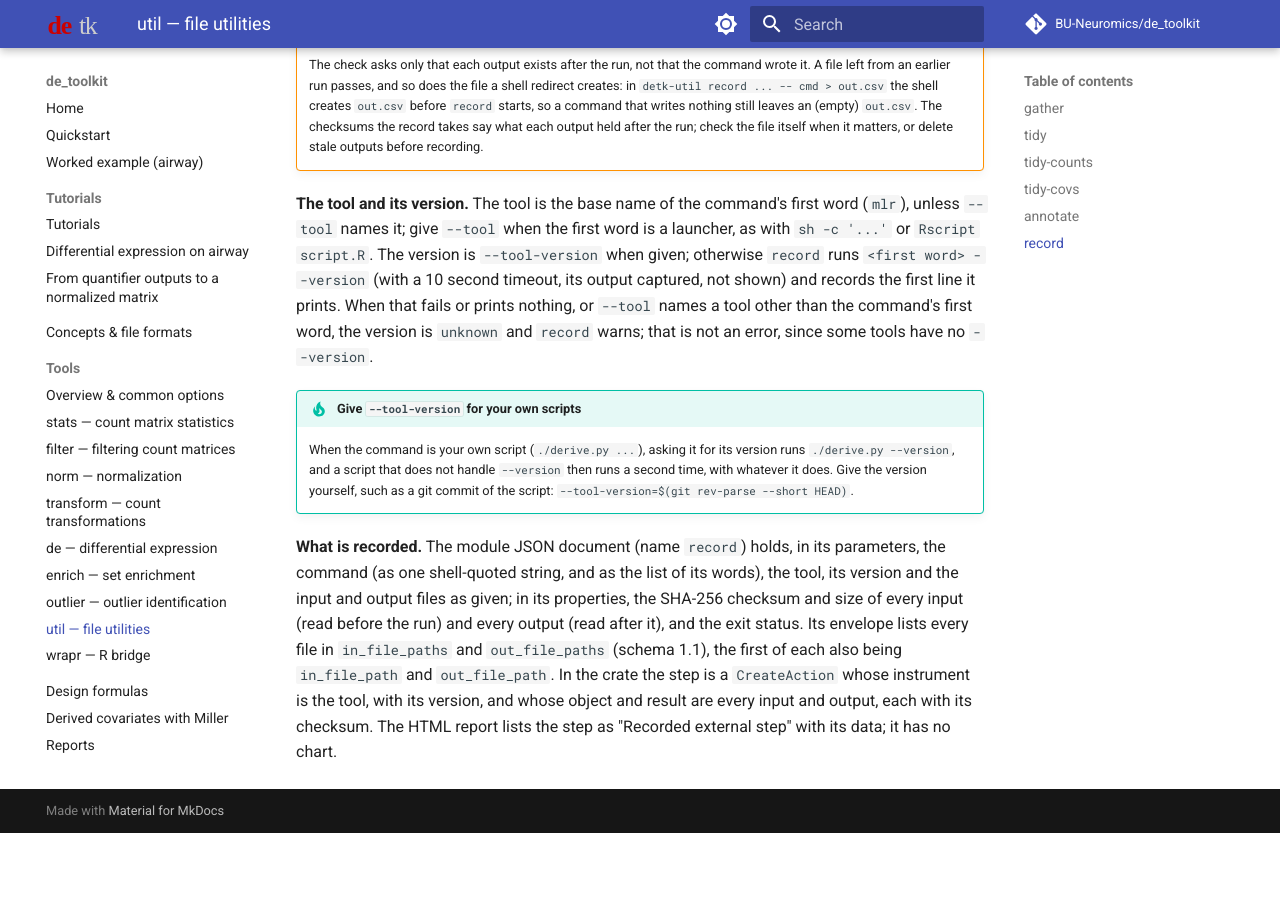
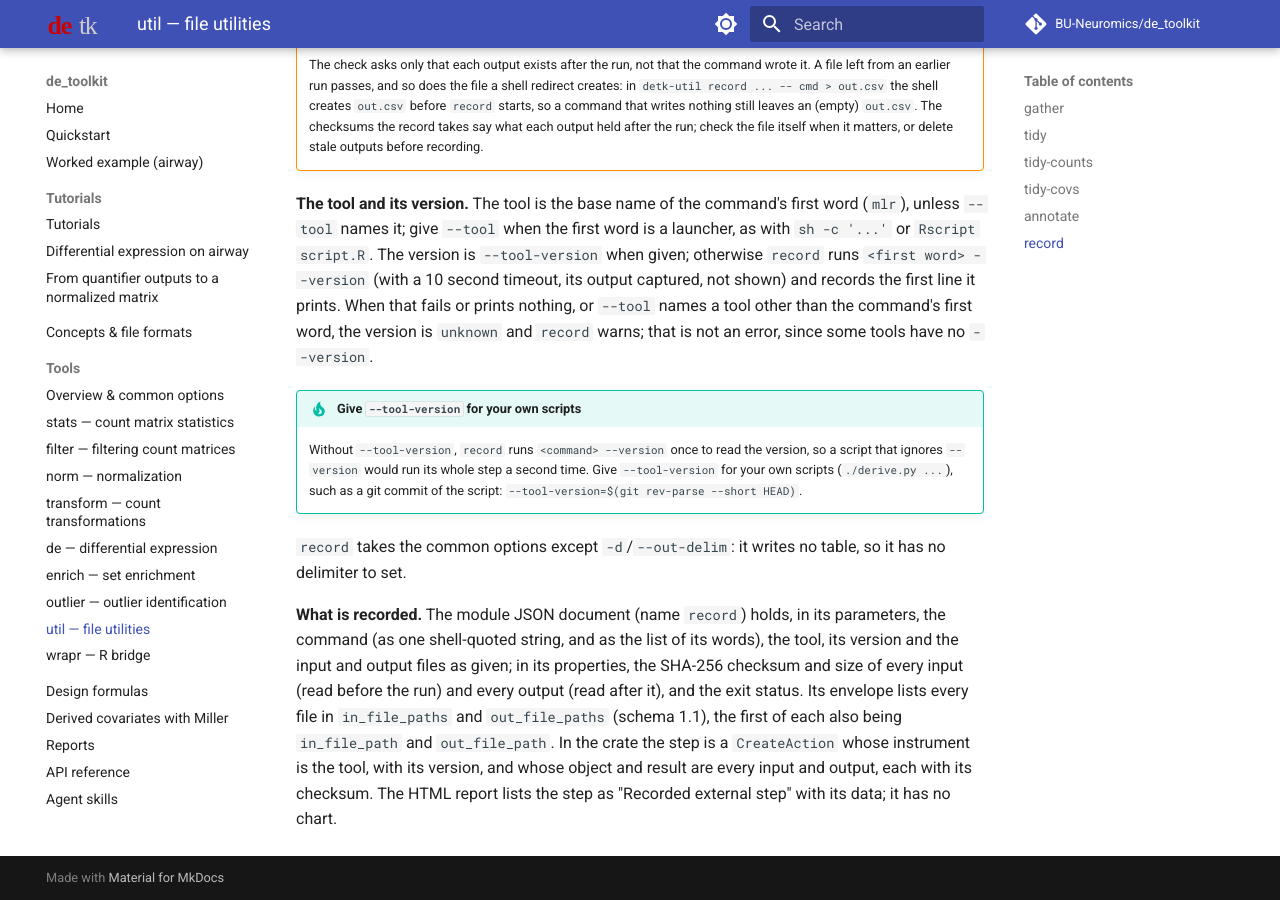
Before and after one commit to BU-Neuromics/de_toolkit, an MkDocs documentation site: the page built from docs/tools/util.md, in a window 1280 px wide and 900 px high, scrolled down 5634 px. Built offline with MkDocs 1.6.1 and Material for MkDocs 9.7.7, drawn with Linux system fonts in a browser that asks for light colours; comment, search, counter and statistics services are not loaded; before the commit the page ends 6467 px from its top, so only the background shows below that.

Commit message:
#135: record's help says the version probe runs the command once more; record takes no -d
record's description now says plainly that without --tool-version it runs
'<command> --version' once to read the version, so a script that ignores
--version would run its whole step a second time. add_common_options takes
out_delim=False, which detk-util record passes: it writes no table, so
-d/--out-delim is not listed and is refused as an unknown option there;
every other command keeps it. The cli tables gain Sub.without_common, the
help tests check the option is left out and the new sentence is there, and
the shipped completions are regenerated. docs/tools/util.md, the skill's
commands page and the CHANGELOG say the same.

Cogit-Node: release/record-help
Co-Authored-By: Claude Opus 5.5 <noreply@anthropic.com>
Claude-Session: https://claude.ai/code/session_012v2FbtYRJFp2qPgjHmhGHr

```diff
--- a/docs/tools/util.md
+++ b/docs/tools/util.md
@@ -293,11 +293,14 @@ version is `unknown` and `record` warns; that is not an error, since some
 tools have no `--version`.
 
 !!! tip "Give `--tool-version` for your own scripts"
-    When the command is your own script (`./derive.py ...`), asking it for
-    its version runs `./derive.py --version`, and a script that does not
-    handle `--version` then runs a second time, with whatever it does. Give
-    the version yourself, such as a git commit of the script:
+    Without `--tool-version`, `record` runs `<command> --version` once to
+    read the version, so a script that ignores `--version` would run its
+    whole step a second time. Give `--tool-version` for your own scripts
+    (`./derive.py ...`), such as a git commit of the script:
     `--tool-version=$(git rev-parse --short HEAD)`.
+
+`record` takes the common options except `-d`/`--out-delim`: it writes no
+table, so it has no delimiter to set.
 
 **What is recorded.** The module JSON document (name `record`) holds, in its
 parameters, the command (as one shell-quoted string, and as the list of its
```
Also changed, not shown: skills/detk/references/commands.md (+5 -3 lines), 8 other files.
